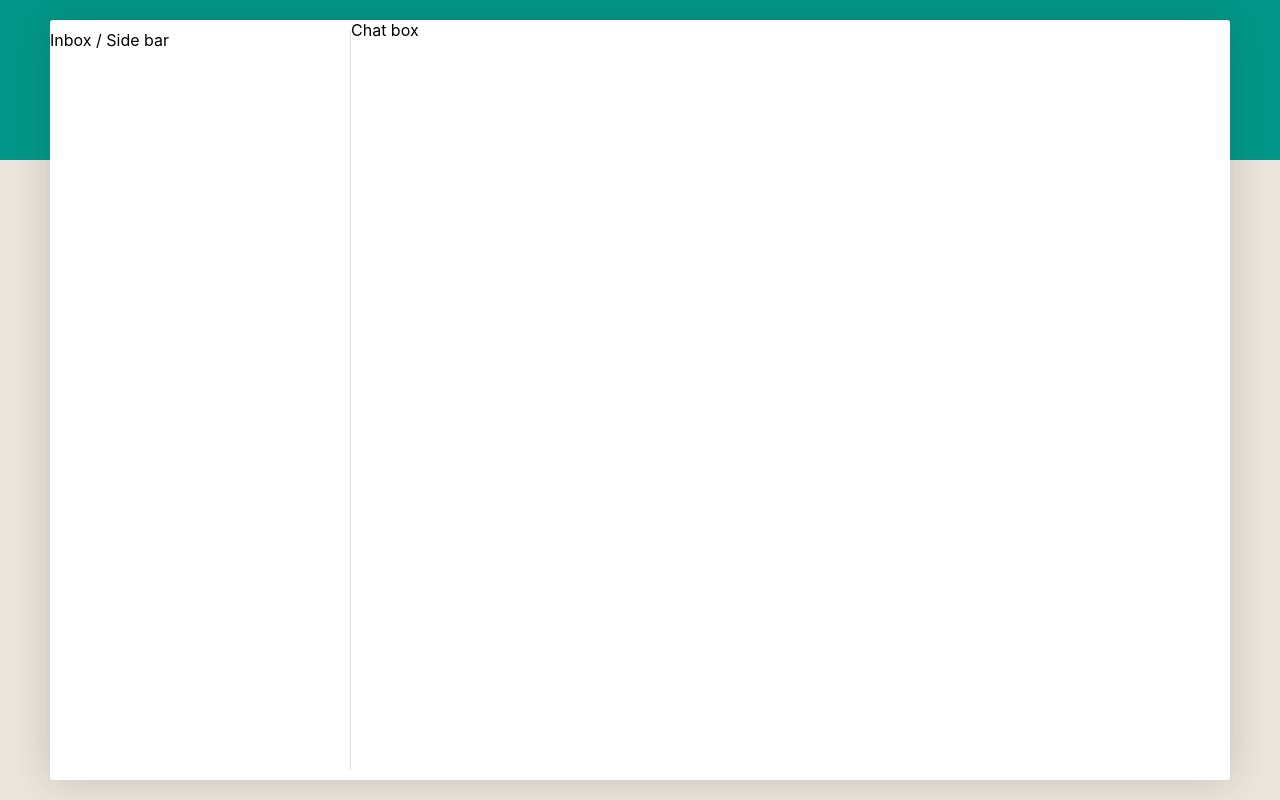
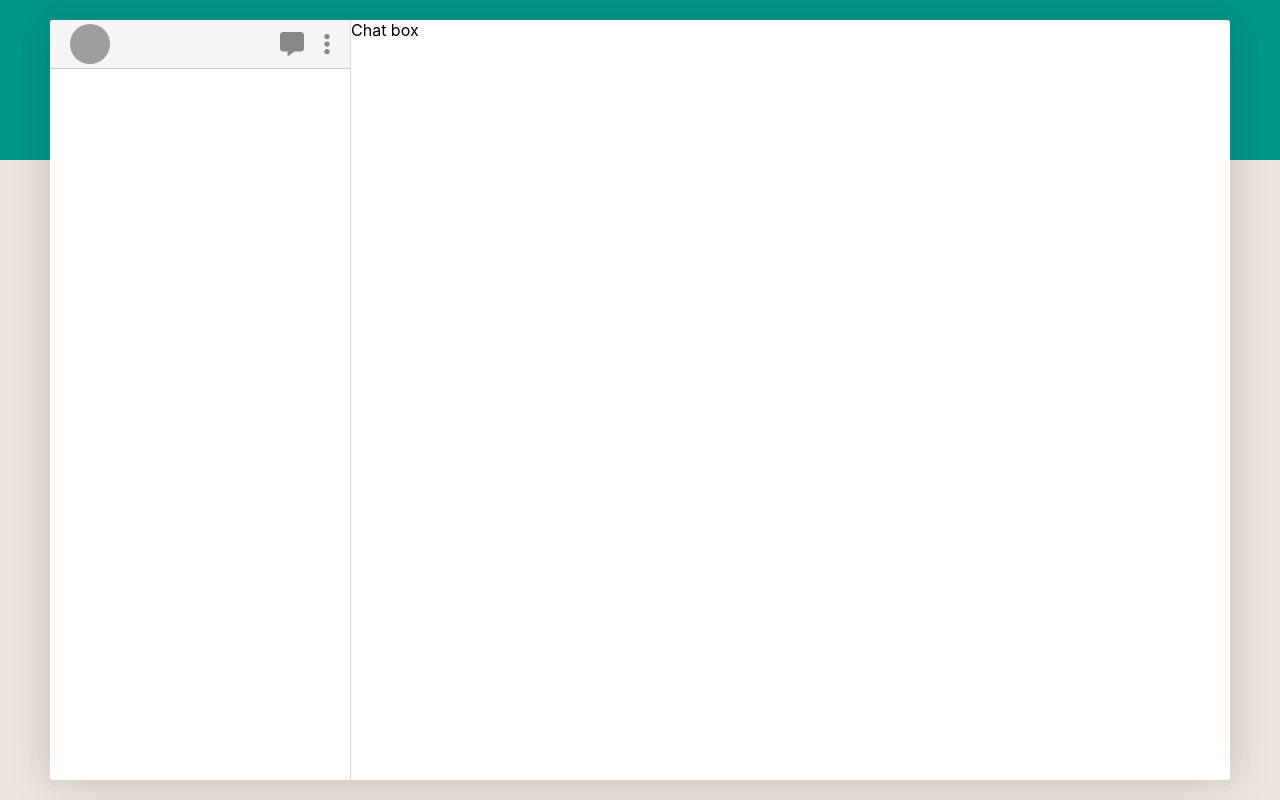
Before and after one commit to Anirudh8756/react_whatsapp_clone, a React (Create React App) app: page / in a window 1280 px wide. Built offline with nearby package versions, Linux system fonts and the light colour scheme; grey boxes are pictures that could not be loaded.

Commit message:
project save

```diff
--- a/package.json
+++ b/package.json
@@ -3,6 +3,9 @@
   "version": "0.1.0",
   "private": true,
   "dependencies": {
+    "@fortawesome/fontawesome-svg-core": "^6.7.2",
+    "@fortawesome/free-solid-svg-icons": "^6.7.2",
+    "@fortawesome/react-fontawesome": "^0.2.2",
     "@reduxjs/toolkit": "^2.5.0",
     "cra-template": "1.2.0",
     "react": "^19.0.0",
--- a/src/App.js
+++ b/src/App.js
@@ -2,6 +2,9 @@ import { Provider } from 'react-redux';
 import appstore from './redux/Store';
 import Zuzapp from './Zuzapp';
 import './css/root.scss';
+import ReactDOM from 'react-dom'
+
+
 function App() {
   return (
     <Provider store={appstore}>
--- a/src/css/App.scss
+++ b/src/css/App.scss
@@ -26,10 +26,39 @@
   .inbox{
     width: 300px;
     border-right: 1px solid #ddd;
-    margin-top: 10px ;
-    margin-bottom: 10px ;
+
   }
   .chatbox{
     flex: 1;
   }
+
+  .user {
+    border-radius: 50% ;
+    overflow: hidden;
+    width: 40px;
+    height: 40px;
+  }
+  .user img {
+    height: 40px;
+    width: 40px;
+  }
+
+  .userbox {
+    background-color: #f5f5f5;
+    padding-top: 4px;
+    padding-bottom: 4px;
+    justify-content: space-between;
+    padding-right: 20px;
+    padding-left: 20px;
+    border-top-left-radius: 3px;
+    border-bottom: 1px solid #ccc;
+  }
+  .actions a svg  {
+    font-size: 24px;
+  }
+
+
+  .actions a svg path {
+    fill:#888;
+  }
 }
--- a/src/css/Props.scss
+++ b/src/css/Props.scss
@@ -35,4 +35,8 @@ body{
 .flex {
   display: flex;
   flex-direction:row;
+  &.aic{
+    align-items: center;
+    gap:20px
+  }
 }
--- a/src/pages/Inbox.js
+++ b/src/pages/Inbox.js
@@ -1,10 +1,31 @@
 import React from 'react'
 import { connect } from 'react-redux';
+import  { Link } from 'react-router-dom';
+import { FontAwesomeIcon } from '@fortawesome/react-fontawesome'
+import { faMessage } from '@fortawesome/free-solid-svg-icons';
+import { faEllipsisVertical } from '@fortawesome/free-solid-svg-icons';
+// Alternatively, for brands or other icon libraries:
+// import { faMessage } from '@fortawesome/free-brands-svg-icons';
+
 const Inbox = () => {
   return (
     <div className={`inbox rel`}>
-      Inbox / Side bar
-      </div>
+      <div className={`userbox flex`}>
+        <div className={`you rel flex`}>
+        <Link className={`user`}>
+          <img src={`https://upload.wikimedia.org/wikipedia/en/4/41/Flag_of_India.svg`}/>
+        </Link>
+        </div>
+        <div className={`actions rel flex aic`}>
+          <Link>
+          <FontAwesomeIcon icon={faMessage} />
+          </Link>
+          <Link>
+          <FontAwesomeIcon icon={faEllipsisVertical} />
+          </Link>
+        </div>
+        </div>
+    </div>
   )
 }
 
```
Also changed, not shown: 1 other file (tests, documents, lock files or other folders).
